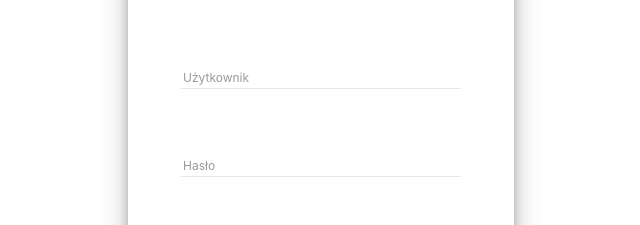
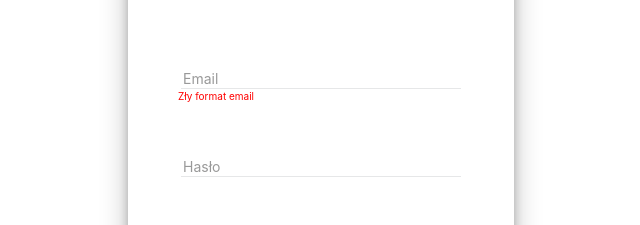
Before and after one commit to rapapor/inzynierka, a React (Create React App) app: page / in a window 1280 px wide. Both pictures are taken after a click on the button "Zaloguj". Shown: the part 208-433 px from the top of the page, without its empty margins (319-959 px from the left). Built offline with nearby package versions, Linux system fonts and the light colour scheme; no server answers.

Commit message:
validate email input

```diff
--- a/src/components/input/index.js
+++ b/src/components/input/index.js
@@ -2,7 +2,7 @@ import React from 'react';
 
 import './style.sass'
 
-const input = ({ disabled, placeholder, onChange, refs, type, value }) => {
+const input = ({ disabled, placeholder, onChange, refs, type, value, error = {visibility: false} }) => {
   return (
     <div className={`input-container ${value !=='' ? 'filled' : ''}`}>
       <input
@@ -14,6 +14,7 @@ const input = ({ disabled, placeholder, onChange, refs, type, value }) => {
       >
       </input>
       <label>{placeholder}</label>
+      <span className={`error-valid ${error.visibility ? 'show' : ''}`}>{error.description}</span>
     </div>
   )
 }
--- a/src/components/input/style.sass
+++ b/src/components/input/style.sass
@@ -18,7 +18,7 @@
       border-color: #1b75bb
   label
     color: #999
-    font-size: 12px
+    font-size: 14px
     font-weight: normal
     position: absolute
     pointer-events: none
@@ -31,7 +31,7 @@
   input:focus + label
     outline: none
     top: -20px
-    font-size: 8px
+    font-size: 10px
     color: #5264AE
   &.filled
     label
@@ -39,3 +39,12 @@
       top: -20px
       font-size: 8px
       color: #5264AE
+  .error-valid
+    display: none
+    color: red
+    &.show
+      display: block
+      position: absolute
+      font-size: 10px
+      top: 30px
+      left: 50px
--- a/src/containers/loginForm/index.js
+++ b/src/containers/loginForm/index.js
@@ -6,27 +6,43 @@ import { Redirect } from "react-router-dom"
 import Input from './../../components/input'
 import Button from './../../components/button'
 
+
 class LoginForm extends Component {
   constructor(props) {
     super(props)
     this.loginInput = React.createRef();
     this.passInput = React.createRef();
     this.state = {
+      reg: /^(([^<>()[\]\\.,;:\s@"]+(\.[^<>()[\]\\.,;:\s@"]+)*)|(".+"))@((\[[0-9]{1,3}\.[0-9]{1,3}\.[0-9]{1,3}\.[0-9]{1,3}])|(([a-zA-Z\-0-9]+\.)+[a-zA-Z]{2,}))$/,
       login: '',
       password: '',
       filledEmail: '',
+      error: {
+        visibility: false,
+        description: ''
+      },
     }
   }
 
   handleChange = () => {
+    const { reg } = this.state
+    if (reg.test(this.loginInput.current.value)) {
+      this.setState({ error: { visibility: false, description: '' } })
+    }
     this.setState({ login: this.loginInput.current.value})
     this.setState({ password: this.passInput.current.value})
   }
 
+  showError = (description) => {
+    this.setState({ error: { visibility: true, description: description } })
+  }
+
   confirmLogIn = () => {
-    const { login, password } = this.state
+    const { login, password, reg } = this.state
     const { setToken } = this.props
-    const user = {
+
+    if (reg.test(login)) {
+      let user = {
         username: login,
         password: password,
       }
@@ -36,6 +52,12 @@ class LoginForm extends Component {
       }).catch(error => {
         console.log(error)
       })
+      this.setState({ error: { visibility: false, description: '' } })
+    }
+    else {
+      this.showError('Zły format email')
+    }
+
   }
   render(){
     if (this.props.token){
@@ -47,10 +69,11 @@ class LoginForm extends Component {
       <div className='login-form'>
         <div className='login-form-input-content'>
           <Input
-            placeholder={'Użytkownik'}
+            placeholder={'Email'}
             onChange={this.handleChange}
             refs={this.loginInput}
             value={this.state.login}
+            error={this.state.error}
           />
           <Input
             placeholder={'Hasło'}
--- a/src/containers/loginForm/style.sass
+++ b/src/containers/loginForm/style.sass
@@ -3,6 +3,7 @@
 
 
 .login-form
+  position: relative
   padding-top: 80px
   display: flex
   width: 100%
--- a/src/pages/dashboard/index.js
+++ b/src/pages/dashboard/index.js
@@ -6,8 +6,7 @@ import './style.sass'
 class Dashboard extends Component {
 
   componentDidMount(){
-    const { globalState } = this.props
-    console.log(localStorage.getItem('token'))
+    // const { globalState } = this.props
     var token = localStorage.getItem('token')
     api.getFlatsList(token).then(res => {
       console.log(res)
```
Lines whose indentation alone changed are shown as unchanged.
